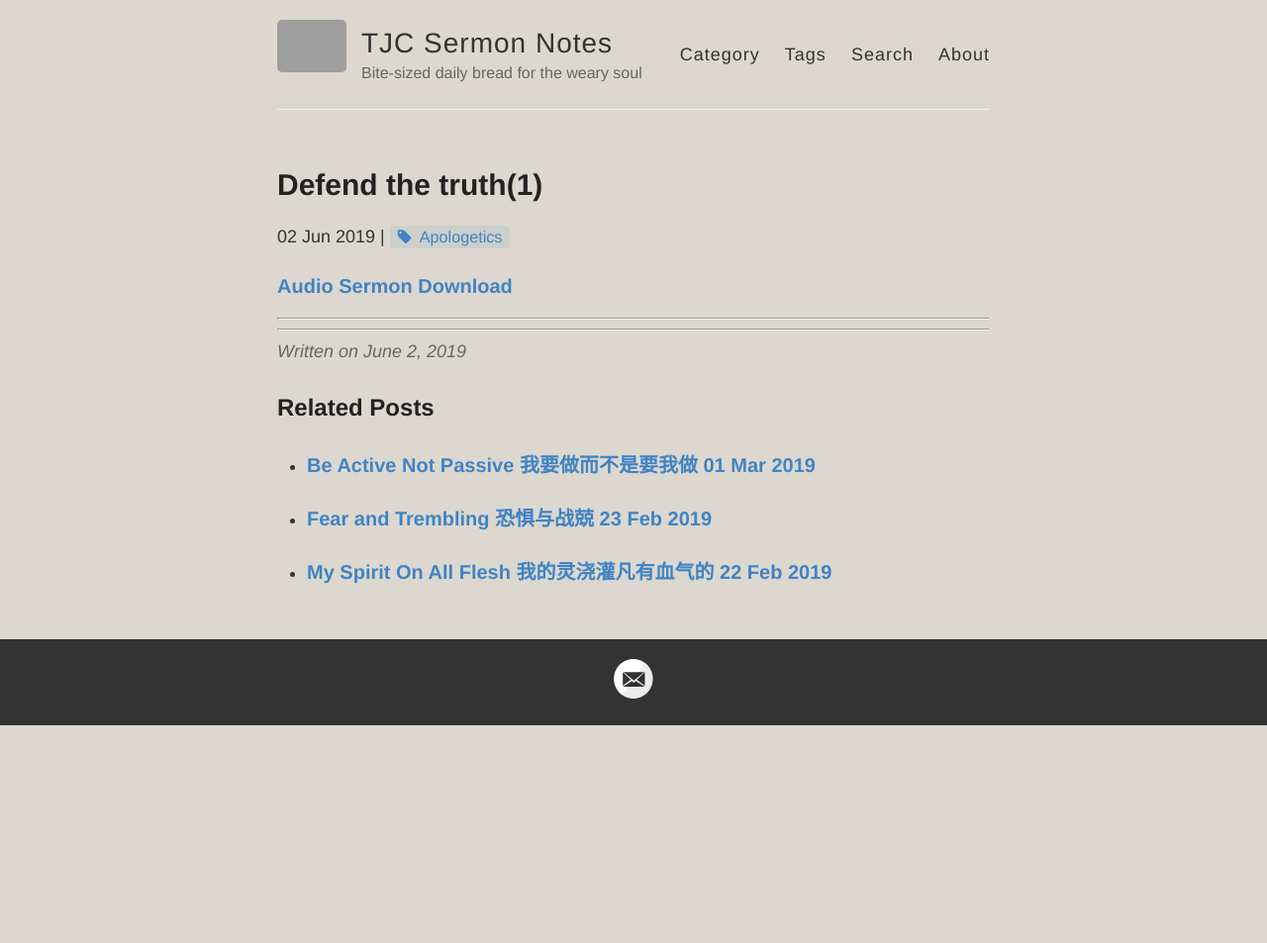
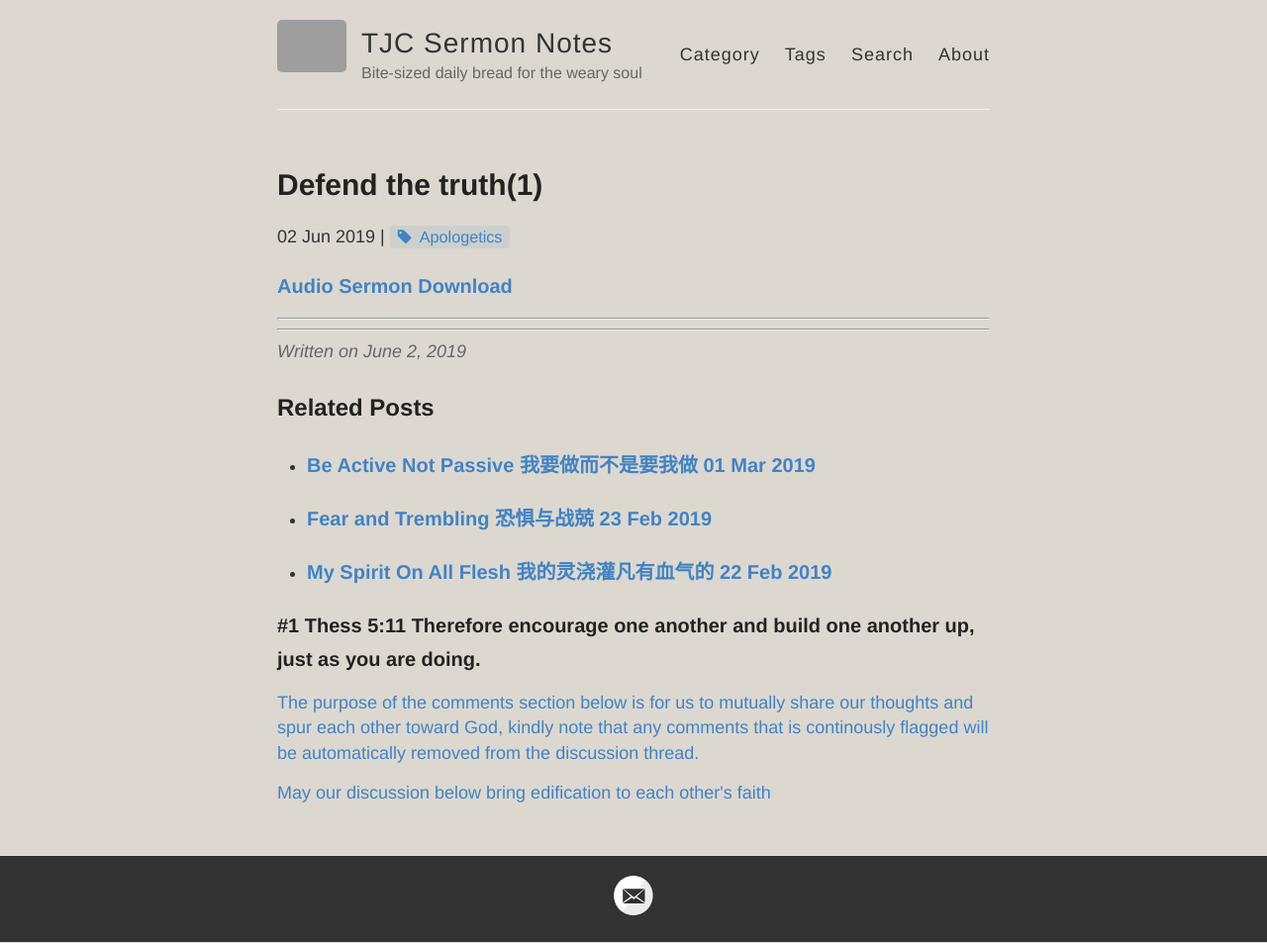
Before and after one commit to catchupTJC/catchuptjc.github.io, a Jekyll site: the page built from _posts/2019-06-02-Defendthetruth(1).md, in a window 1280 px wide. Shown: the whole page at 99% size. Built offline with Jekyll 4.4.1, drawn with Linux system fonts in a browser that asks for light colours; nearby versions of some CDN libraries; comment, search, counter and statistics services are not loaded; before the commit the page ends 900 px from its top, so only the background shows below that; grey boxes are pictures that could not be loaded.

Commit message:
Update post.html

```diff
--- a/_layouts/post.html
+++ b/_layouts/post.html
@@ -41,5 +41,11 @@ layout: default
   </ul>
 </div>
 
+  	<h3>#1 Thess 5:11 Therefore encourage one another and build one another up, just as you are doing.</h3>
+	<a>The purpose of the comments section below is for us to mutually share our thoughts and spur each other toward God,
+	    kindly note that any comments that is continously flagged will be automatically removed from the discussion thread.
+	    <p>May our discussion below bring edification to each other's faith</p>
+	</a>
+
   {% include disqus.html %}
 </article>
```
